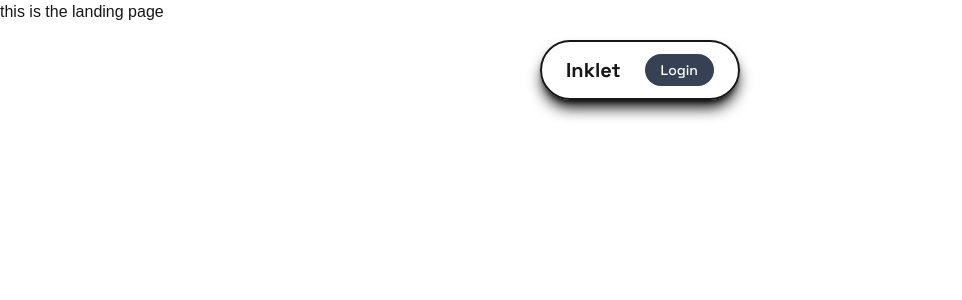
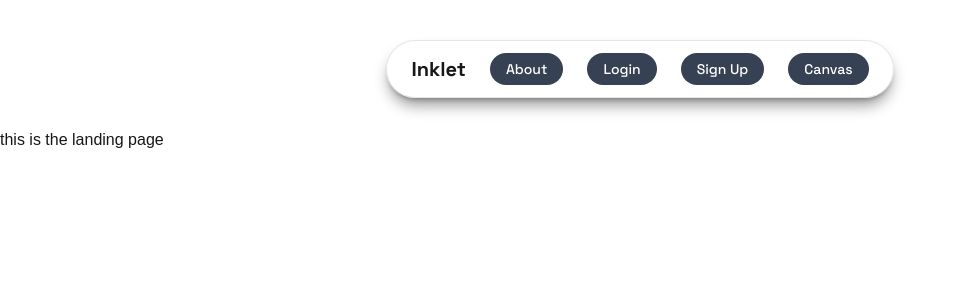
Before and after one commit to arnavch10/inklet, a Next.js app: page / in a window 1280 px wide. Shown: the top 300 px of the page, without its empty margins (0-962 px from the left). Built offline with nearby package versions, Linux system fonts and the light colour scheme.

Commit message:
add navbar and landing page

```diff
--- a/app/(landing)/page.tsx
+++ b/app/(landing)/page.tsx
@@ -1,9 +1,9 @@
 export default function LandingPage() {
 
     return (
-        <>
+        <main className="pt-32">
             <h1>this is the landing page</h1>
-        </>
+        </main>
 
     );
 }
--- a/components/landing-page/Navbar.tsx
+++ b/components/landing-page/Navbar.tsx
@@ -9,12 +9,31 @@ export default function Navbar() {
   return (
 
       <nav className="fixed top-10 left-0 w-full flex justify-center">
-        <div className="flex items-center justify-between gap-6 rounded-full bg-white/70 backdrop-blur-md shadow-lg shadow-black border-2 px-6 py-3">
-          <p className={`${space.className} font-bold text-xl`}>Inklet</p>
+        <div className="flex items-center justify-between gap-6 rounded-full bg-white/70 backdrop-blur-md shadow-lg shadow-black/40 border border-black/10 px-6 py-3">
+          <Link className={`${space.className} font-bold text-xl`} href="/">Inklet</Link>
 
-          <div className="rounded-full bg-gray-700 px-4 py-1">
+          {/* Make one div for the buttons later*/}
+
+          <div className="rounded-full bg-gray-700 px-4 py-1 hover:bg-blue-300 hover:scale-110 transition-all duration-300 ease-in-out">
+            <Link className={`${space.className} font-medium text-sm text-white `} href="/about">About</Link>
+          </div>
+
+
+
+          <div className="rounded-full bg-gray-700 px-4 py-1 hover:bg-blue-300 hover:scale-110 transition-all duration-300 ease-in-out">
             <Link className={`${space.className} font-medium text-sm text-white`} href="/login">Login</Link>
           </div>
+
+
+          <div className="rounded-full bg-gray-700 px-4 py-1 hover:bg-blue-300 hover:scale-110 transition-all duration-300 ease-in-out">
+            <Link className={`${space.className} font-medium text-sm text-white `} href="/signup">Sign Up</Link>
+          </div>
+
+          <div className="rounded-full bg-gray-700 px-4 py-1 hover:bg-blue-300 hover:scale-110 transition-all duration-300 ease-in-out">
+            <Link className={`${space.className} font-medium text-sm text-white `} href="/canvas">Canvas</Link>
+          </div>
+
+
 
         </div>
 
```
